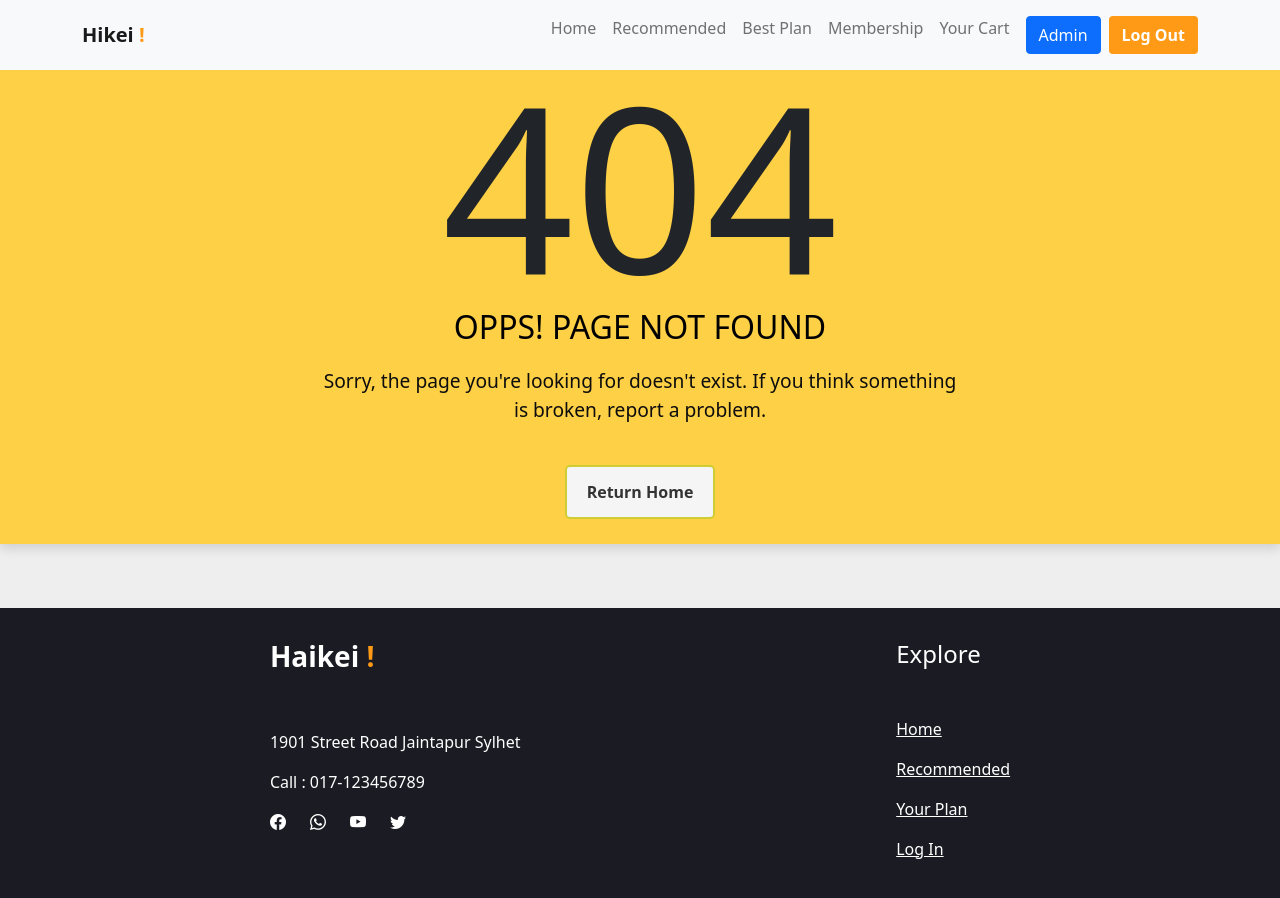
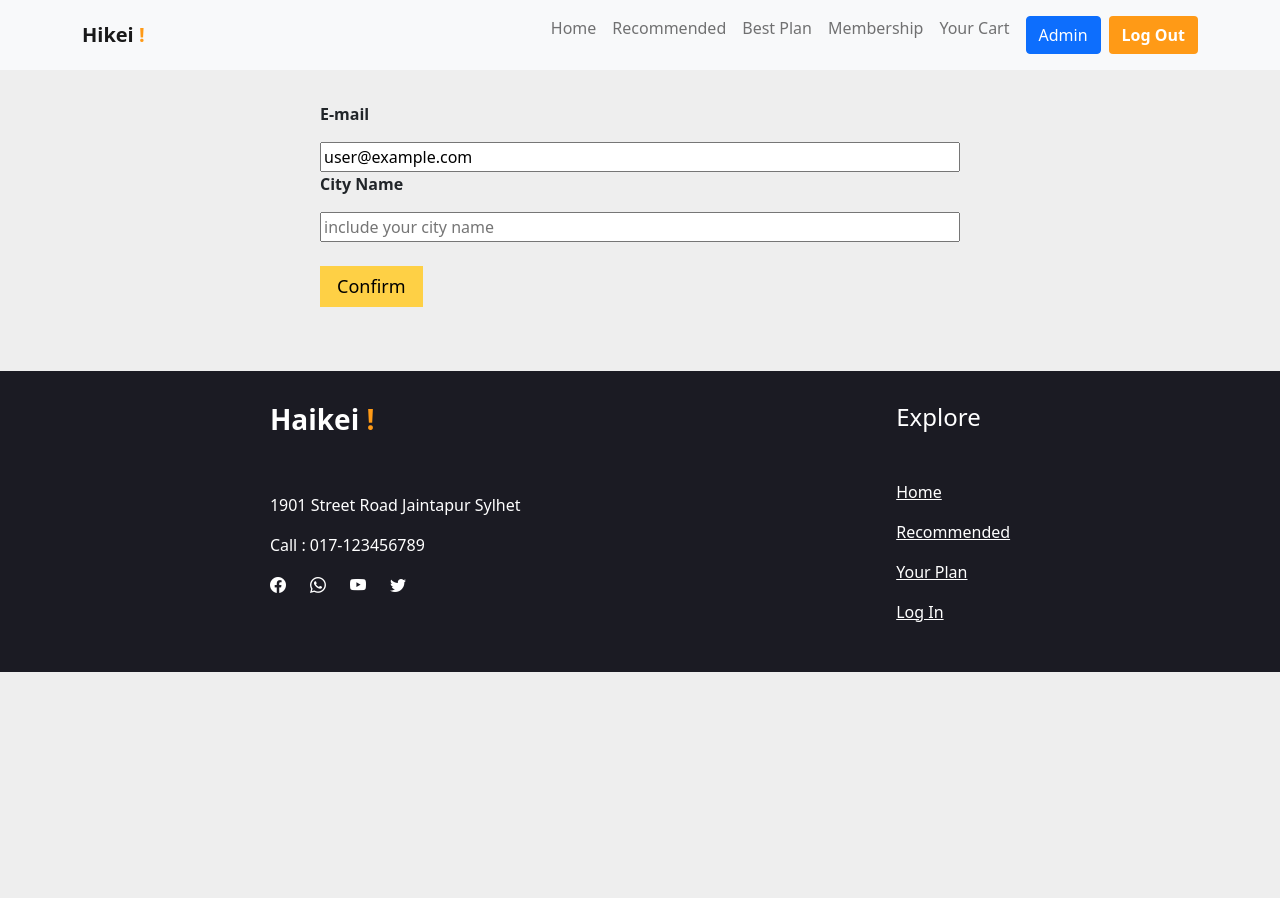
Before and after one commit to Afzzal-Mahmud/Tourism-website-with-backend, a React (Create React App) app: page /shipping in a window 1280 px wide. Shown: the top 898 px of the page. After the commit the page ends 800 px from the top, so only its background shows below. Built offline with nearby package versions, Linux system fonts and the light colour scheme; no server answers; sample sign-in values are in the browser's storage.

Commit message:
add shipping components to the ui

```diff
--- a/src/App.js
+++ b/src/App.js
@@ -13,6 +13,7 @@ import Admin from './Pages/Admin/Admin';
 import Offer from './Pages/Offer/Offer';
 import Room from './Pages/Room/Room';
 import NotFound from './Pages/NotFoundPage/NotFound';
+import ConfirmShipping from './Components/ConfirmShipping/ConfirmShipping';
 
 function App() {
   return (
@@ -32,6 +33,9 @@ function App() {
         <PrivateRoute path='/admin'>
           <Admin></Admin>
         </PrivateRoute>
+        <PrivateRoute path='/shipping'>
+          <ConfirmShipping></ConfirmShipping>
+        </PrivateRoute>
        <Route path='' component={NotFound}></Route>
       </Switch>
       <Footer></Footer>
--- /dev/null
+++ b/src/Components/ConfirmShipping/ConfirmShipping.js
@@ -0,0 +1,41 @@
+import React from "react";
+import { useForm } from "react-hook-form";
+import useAuth from "../../Hooks/useAuth";
+function ConfirmShipping() {
+    const { register, handleSubmit, formState: { errors },reset } = useForm();
+    const {user} = useAuth()
+    function clearCollection() {
+        console.log('clicked')
+    }
+    return(
+        <form className='form-field' onSubmit={handleSubmit(clearCollection)}>
+
+               {/* email field validation */}
+               <label className='fw-bold' htmlFor="email">E-mail</label>
+               <input value={user.email} type="email" {...register("email", { required: 'email field is requird',
+               pattern : {
+                   value : /^[^\s@]+@[^\s@]+\.[^\s@]+$/,
+                   message : "invalid email"
+               }
+               })}/>
+               {/* hendling email errors */}
+               {errors.email && (<small className='text-danger'>{errors.email.message}</small>)}
+
+
+               {/* image field validation */}
+               <label className='fw-bold' htmlFor="city">City Name</label>
+               <input placeholder='include your city name' type="text" {...register("city", { required: 'include your city name'})}/>
+               {/* hendling image errors */}
+               {errors.city && (<small className='text-danger'>{errors.city.message}</small>)}
+
+
+
+               {/* offer-btn came from OfferCard btn-border came from App.css*/}
+               <div className="login-btn pt-4">
+                   {/* add offer to the server */}
+                   <button className='offer-btn btn-border'>Confirm</button>
+               </div>
+           </form>
+    )
+}
+export default ConfirmShipping
--- a/src/Pages/Room/RoomCard.js
+++ b/src/Pages/Room/RoomCard.js
@@ -4,7 +4,6 @@ import Card from "react-bootstrap/Card";
 import  Col from "react-bootstrap/Col";
 import axios from 'axios'
 import useAuth from "../../Hooks/useAuth";
-import { kill } from "process";
 
 function RoomCard({roomObject}) {
     const {user} = useAuth()
--- a/src/Pages/YourCart/YourCart.js
+++ b/src/Pages/YourCart/YourCart.js
@@ -2,11 +2,13 @@ import React, { useEffect, useState } from 'react'
 import useAuth from '../../Hooks/useAuth'
 import Container from "react-bootstrap/Container";
 import Row from "react-bootstrap/Row";
+import Button from "react-bootstrap/Button";
 import YourCartCard from './YourCartCard';
+import { useHistory } from 'react-router-dom';
 
 function YourCart() {
     const {user,userOrder,setUserOrder} = useAuth()
-
+    const history = useHistory()
     const userEmail = user.email
     /* getting user added data from server */
 
@@ -20,9 +22,19 @@ function YourCart() {
         /* by userEmail changes the data must change */
     },[userEmail])
 
+    function processedShipping() {
+        const process = window.confirm('are you sure to procced your shipping')
+        if(process){
+            history.push('/shipping')
+        }
+    }
+
     return(
         <Container>
-            <h3>hello from cart length  </h3>
+            <div className='text-center'>
+            <h3> Processed Your Shipping  </h3>
+            <Button onClick={processedShipping}>Processed</Button>
+            </div>
         <Row>
 
                 {
```
